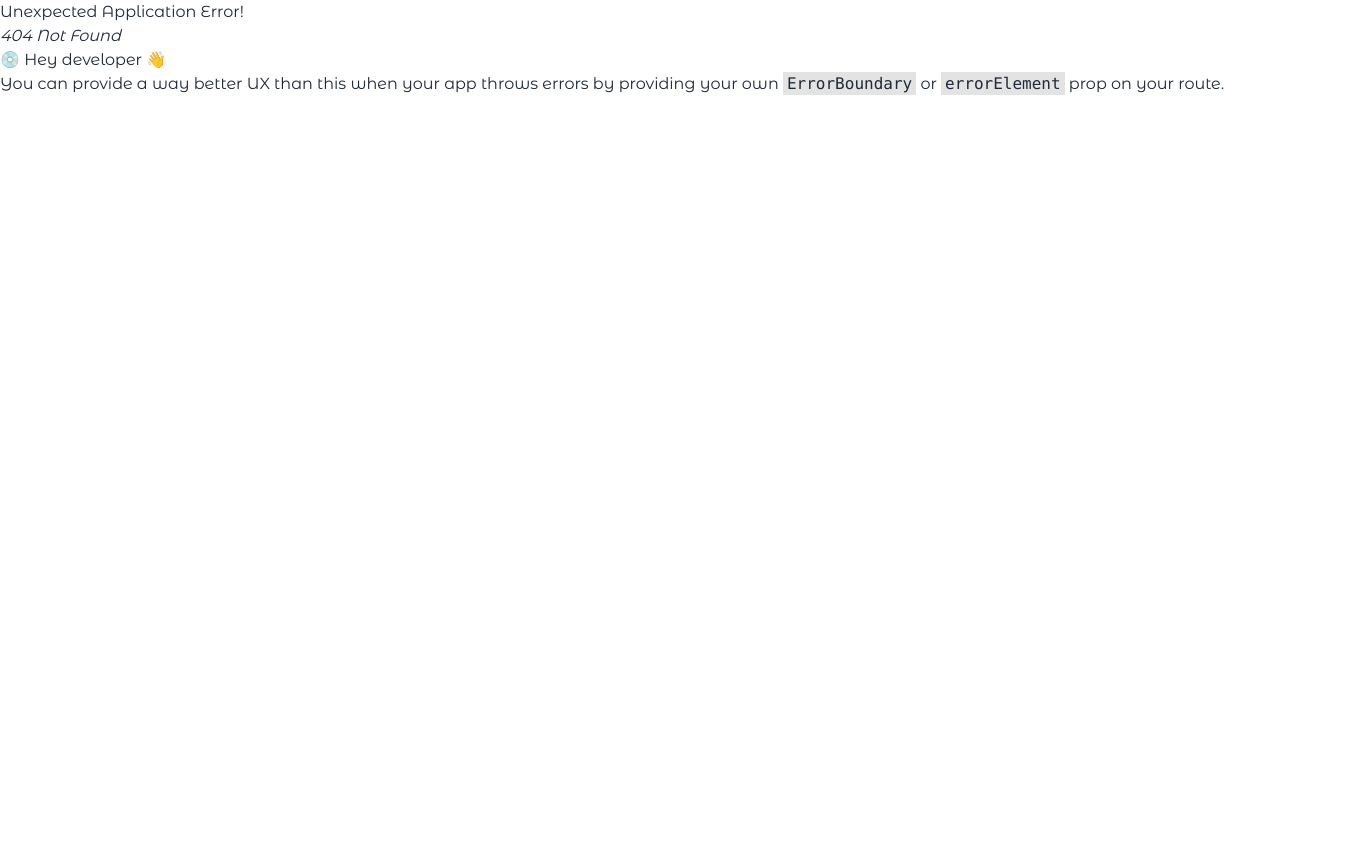
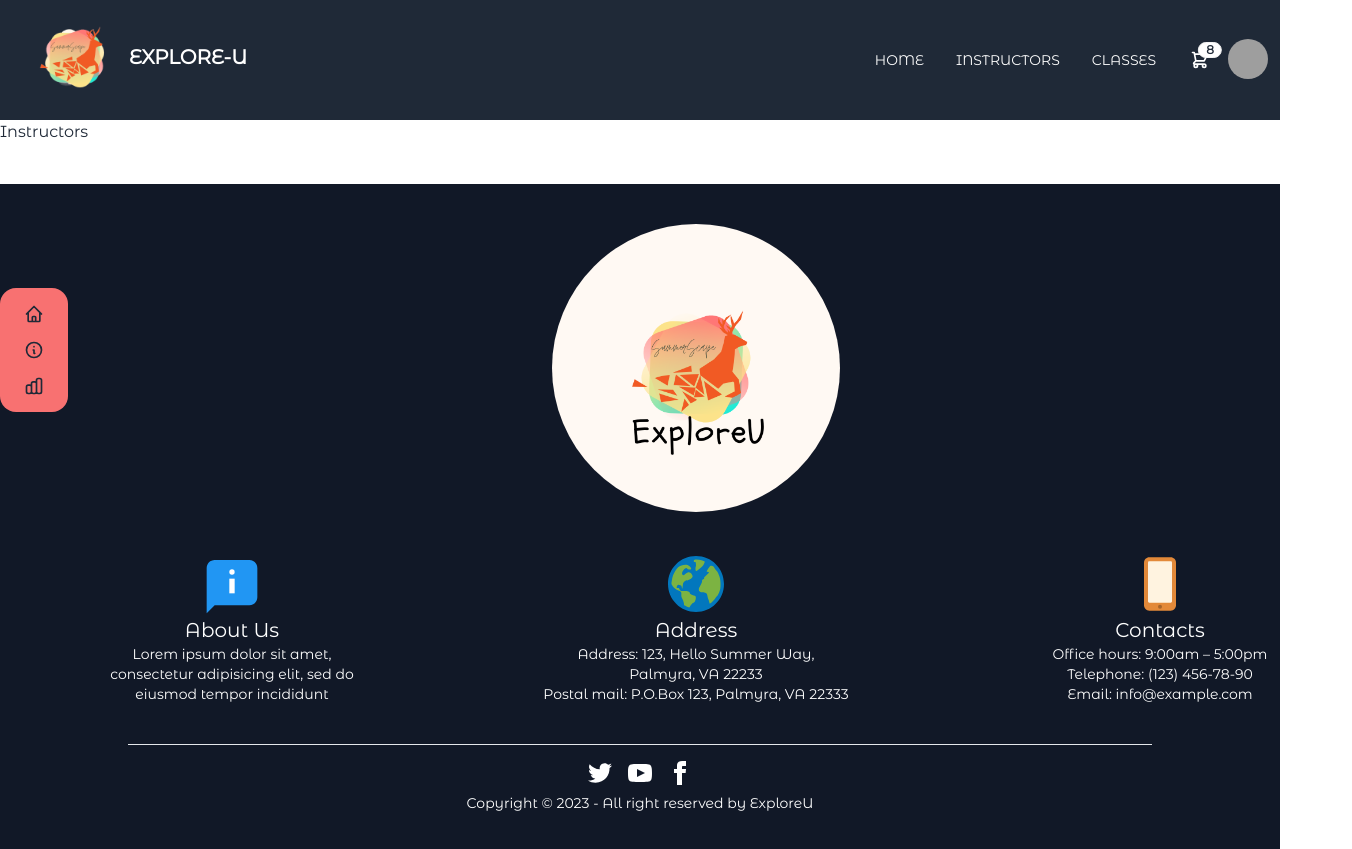
Before and after one commit to Ronie083/expolreU, a React (Vite) app: page /instructors in a window 1280 px wide. Before the commit this address had no page. Shown: the whole page, 1352 px wide, since content can reach past the window. Before the commit the page ends 800 px from the top, so only its background shows below. Built offline with nearby package versions, Linux system fonts and the light colour scheme; grey boxes are pictures that could not be loaded.

Commit message:
Home page finished

```diff
--- a/src/Layout/Main.jsx
+++ b/src/Layout/Main.jsx
@@ -1,12 +1,14 @@
 import { Outlet } from "react-router-dom";
 import Footer from "../Pages/Shared/Footer/Footer";
 import NavBar from "../Pages/Shared/NavBar/NavBar";
+import SideNav from "../Pages/Shared/SideNav/SideNav";
 
 
 const Main = () => {
     return (
         <div>
             <NavBar></NavBar>
+            <SideNav></SideNav>
             <Outlet></Outlet>
             <Footer></Footer>
         </div>
--- /dev/null
+++ b/src/Pages/Instructors/Instructors.jsx
@@ -0,0 +1,11 @@
+
+
+const Instructors = () => {
+    return (
+        <div>
+            <h1>Instructors</h1>
+        </div>
+    );
+};
+
+export default Instructors;
--- a/src/Pages/Shared/NavBar/NavBar.jsx
+++ b/src/Pages/Shared/NavBar/NavBar.jsx
@@ -13,7 +13,7 @@
                     <li>
                         <a>MENU</a>
                         <ul className="p-2">
-                            <li><Link to="menu">Instructors</Link></li>
+                            <li><Link to="instructors">Instructors</Link></li>
                             <li><Link to="shop">Classes</Link></li>
                         </ul>
                     </li>
@@ -27,7 +27,7 @@
             <div className="navbar-center hidden lg:flex">
                 <ul className="menu uppercase menu-horizontal px-1">
                     <li><Link to="/">HOME</Link></li>
-                    <li><Link to="menu">Instructors</Link></li>
+                    <li><Link to="instructors">Instructors</Link></li>
                     <li><Link to="shop">Classes</Link></li>
                 </ul>
             </div>
--- /dev/null
+++ b/src/Pages/Shared/SideNav/SideNav.jsx
@@ -0,0 +1,70 @@
+import { Link } from "react-router-dom";
+
+const SideNav = () => {
+    return (
+        <ul className="menu bg-red-400 rounded-box fixed left-0 mt-72 top-0">
+            <li>
+                <Link to="/">
+                    <a className="tooltip tooltip-right" data-tip="Home">
+                        <svg
+                            xmlns="http://www.w3.org/2000/svg"
+                            className="h-5 w-5"
+                            fill="none"
+                            viewBox="0 0 24 24"
+                            stroke="currentColor"
+                        >
+                            <path
+                                strokeLinecap="round"
+                                strokeLinejoin="round"
+                                strokeWidth="2"
+                                d="M3 12l2-2m0 0l7-7 7 7M5 10v10a1 1 0 001 1h3m10-11l2 2m-2-2v10a1 1 0 01-1 1h-3m-6 0a1 1 0 001-1v-4a1 1 0 011-1h2a1 1 0 011 1v4a1 1 0 001 1m-6 0h6"
+                            />
+                        </svg>
+                    </a>
+                </Link>
+            </li>
+            <li>
+                <Link to="instructors">
+                    <a className="tooltip tooltip-right" data-tip="Instructors">
+                        <svg
+                            xmlns="http://www.w3.org/2000/svg"
+                            className="h-5 w-5"
+                            fill="none"
+                            viewBox="0 0 24 24"
+                            stroke="currentColor"
+                        >
+                            <path
+                                strokeLinecap="round"
+                                strokeLinejoin="round"
+                                strokeWidth="2"
+                                d="M13 16h-1v-4h-1m1-4h.01M21 12a9 9 0 11-18 0 9 9 0 0118 0z"
+                            />
+                        </svg>
+                    </a>
+                </Link>
+            </li>
+            <li>
+                <Link to= "classes">
+                    <a className="tooltip tooltip-right" data-tip="Classes">
+                        <svg
+                            xmlns="http://www.w3.org/2000/svg"
+                            className="h-5 w-5"
+                            fill="none"
+                            viewBox="0 0 24 24"
+                            stroke="currentColor"
+                        >
+                            <path
+                                strokeLinecap="round"
+                                strokeLinejoin="round"
+                                strokeWidth="2"
+                                d="M9 19v-6a2 2 0 00-2-2H5a2 2 0 00-2 2v6a2 2 0 002 2h2a2 2 0 002-2zm0 0V9a2 2 0 012-2h2a2 2 0 012 2v10m-6 0a2 2 0 002 2h2a2 2 0 002-2m0 0V5a2 2 0 012-2h2a2 2 0 012 2v14a2 2 0 01-2 2h-2a2 2 0 01-2-2z"
+                            />
+                        </svg>
+                    </a>
+                </Link>
+            </li>
+        </ul>
+    );
+};
+
+export default SideNav;
--- a/src/Routes/Router.jsx
+++ b/src/Routes/Router.jsx
@@ -3,6 +3,7 @@
   } from "react-router-dom";
 import Main from "../Layout/Main";
 import Home from "../Pages/Home/Home/Home";
+import Instructors from "../Pages/Instructors/Instructors";
 
   export const router = createBrowserRouter([
     {
@@ -12,6 +13,10 @@
         {
             path: '/',
             element: <Home></Home>
+        },
+        {
+          path: "instructors",
+          element: <Instructors></Instructors>
         }
       ]
     },
```
